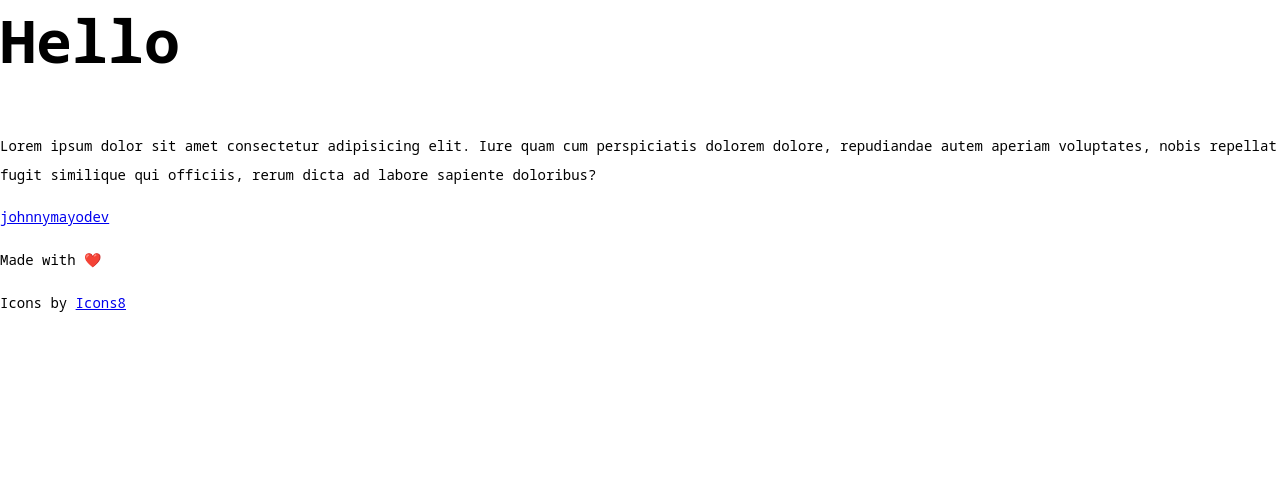
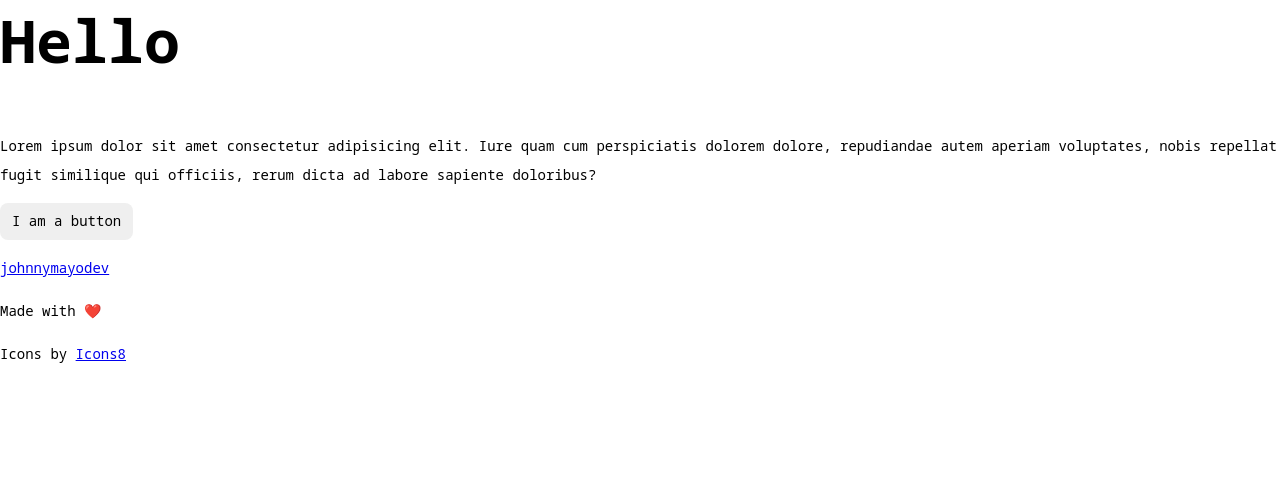
Before and after one commit to johnnymayodev/portfolio, a Flask app: page / in a window 1280 px wide. Shown: the part 265-745 px from the top of the page. Run offline with Flask 3, Linux system fonts and the light colour scheme; some web fonts are replaced.

Commit message:
Add button to index.html

```diff
--- a/templates/index.html
+++ b/templates/index.html
@@ -19,6 +19,7 @@
         repellat fugit similique qui officiis, rerum dicta ad labore sapiente
         doloribus?
       </p>
+      <button>I am a button</button>
     </main>
     <footer>
       <p>
```
